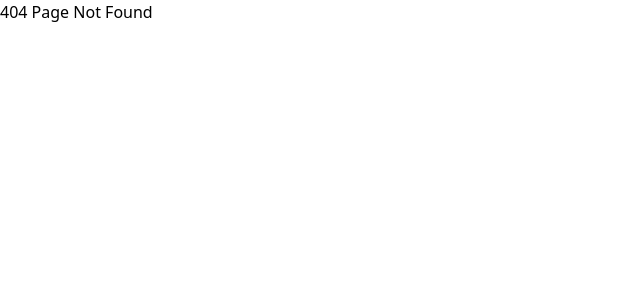
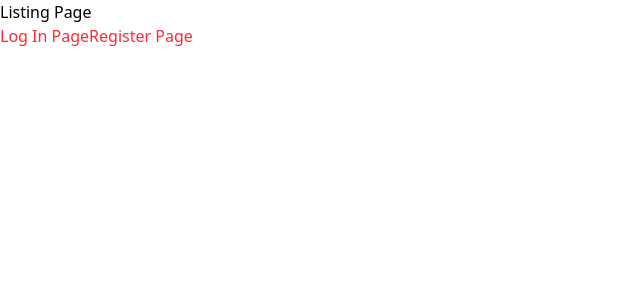
Before and after one commit to NikolozKapanadzee/RedSeamClient, a React (Vite) app: page / in a window 1280 px wide. Before the commit this address had no page. Shown: the top 300 px of the page, without its empty margins (0-640 px from the left). Built offline with nearby package versions, Linux system fonts and the light colour scheme.

Commit message:
fix: typo in the folder structure

```diff
--- a/src/pages/auth/login/Login.tsx
+++ b/src/(pages)/auth/login/Login.tsx
@@ -4,7 +4,7 @@ function Login() {
   return (
     <>
       <h1>Login Page</h1>
-      <Link className="text-red-500" to="/pages/auth/register">
+      <Link className="text-red-500" to="auth/register">
         Register Page
       </Link>
     </>
--- a/src/pages/auth/register/Register.tsx
+++ b/src/(pages)/auth/register/Register.tsx
@@ -4,7 +4,7 @@ function Register() {
   return (
     <>
       <h1>Register Page</h1>
-      <Link className="text-red-500" to="/pages/auth/login">
+      <Link className="text-red-500" to="auth/login">
         Log In Page
       </Link>
     </>
--- /dev/null
+++ b/src/(pages)/listing/Listing.tsx
@@ -0,0 +1,16 @@
+import { Link } from "react-router";
+
+function Listing() {
+  return (
+    <>
+      <h1>Listing Page</h1>
+      <Link className="text-red-500" to="auth/login">
+        Log In Page
+      </Link>
+      <Link className="text-red-500" to="auth/register">
+        Register Page
+      </Link>
+    </>
+  );
+}
+export default Listing;
--- a/src/App.tsx
+++ b/src/App.tsx
@@ -1,15 +1,17 @@
 import { Route, BrowserRouter as Router, Routes } from "react-router";
 import "./App.css";
-import Register from "./pages/auth/register/Register";
-import Login from "./pages/auth/login/Login";
+import Register from "./(pages)/auth/register/Register";
+import Login from "./(pages)/auth/login/Login";
+import Listing from "./(pages)/listing/Listing";
 
 function App() {
   return (
     <>
       <Router>
         <Routes>
-          <Route path="pages/auth/register" element={<Register />} />
-          <Route path="pages/auth/login" element={<Login />} />
+          <Route path="auth/register" element={<Register />} />
+          <Route path="auth/login" element={<Login />} />
+          <Route path="/" element={<Listing />} />
           <Route path="*" element={<h1>404 Page Not Found</h1>} />
         </Routes>
       </Router>
```
Also changed, not shown: src/(pages)/main/Main.tsx (renamed from src/pages/main/Main.tsx), src/(pages)/success/Success.tsx (added), src/pages/success/Success.tsx (deleted).
